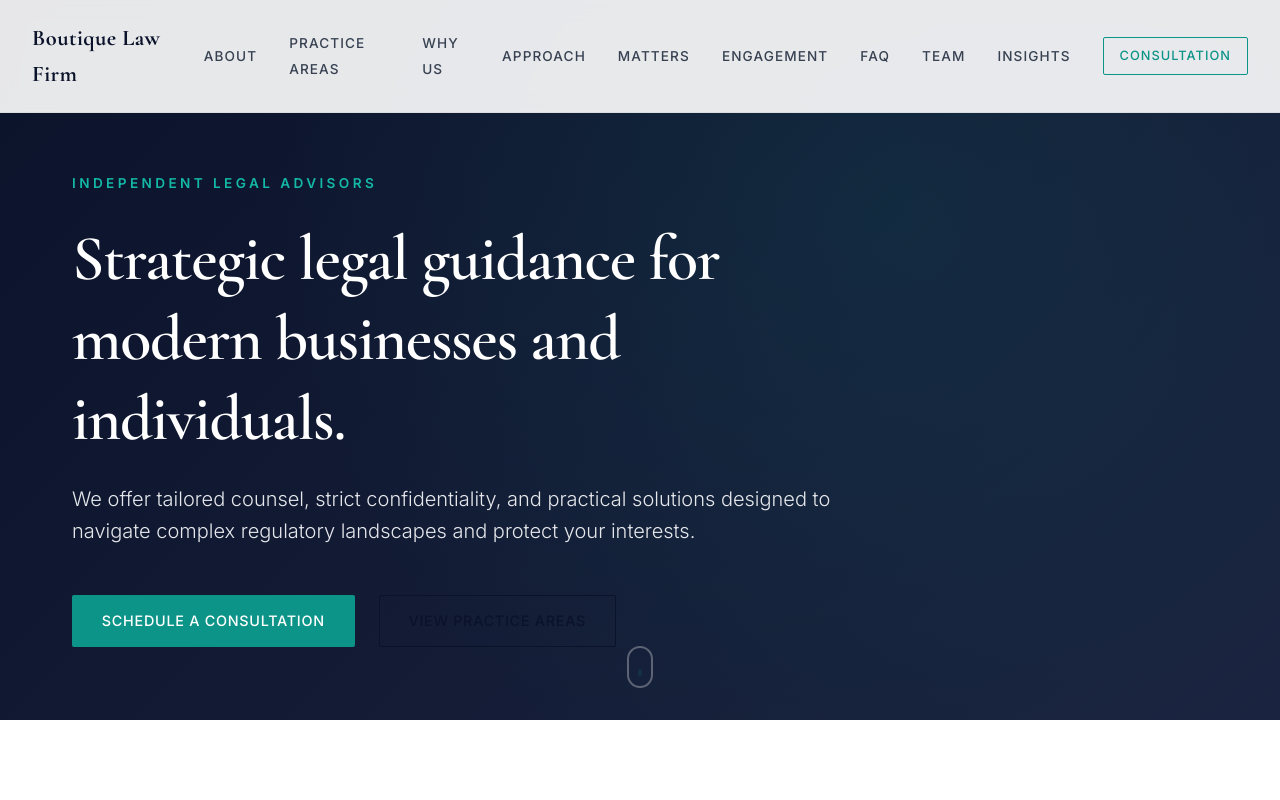
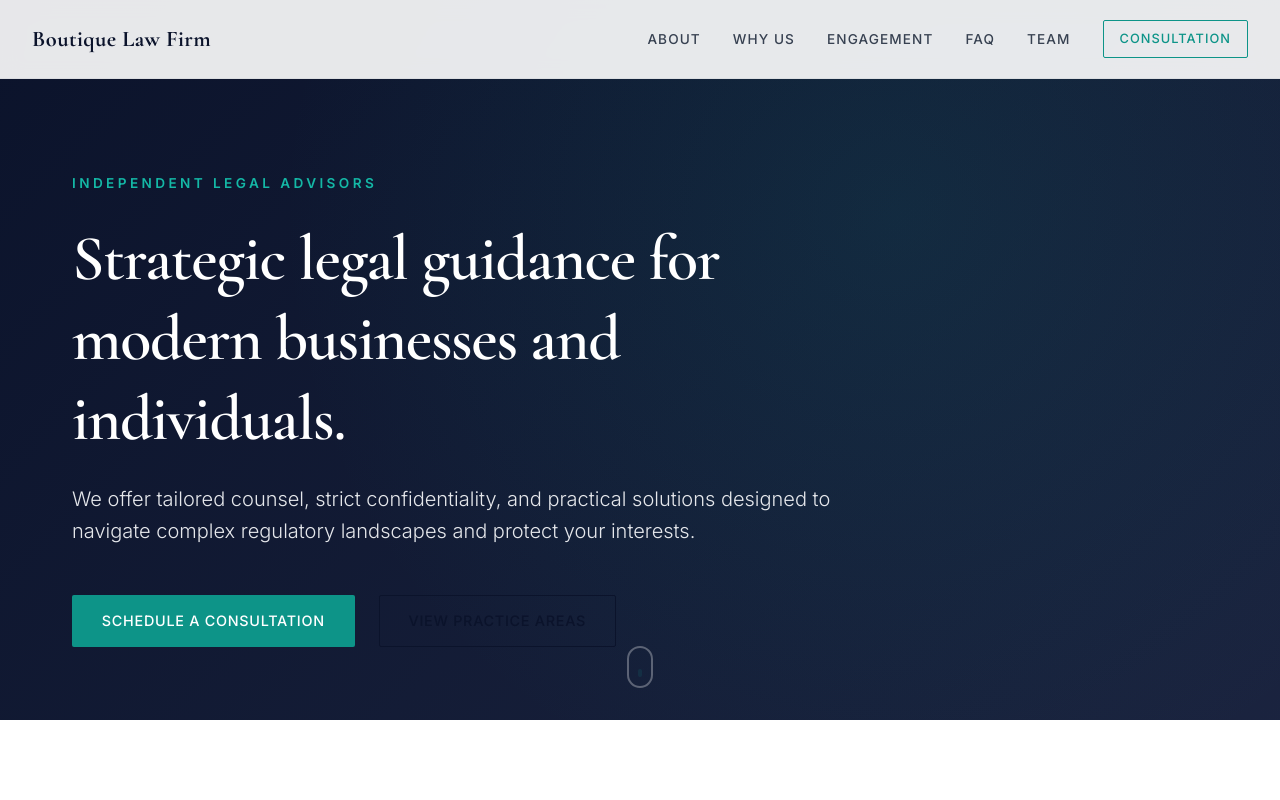
Before and after one commit to tscgtechnologies2/Boutique-Law-Firm, a plain HTML site: page index.html in a window 1280 px wide. Shown: the top 800 px of the page. Drawn offline with nearby package versions, Linux system fonts and the light colour scheme.

Commit message:
Update index.html

```diff
--- a/index.html
+++ b/index.html
@@ -24,14 +24,12 @@
             <nav class="main-nav" id="mainNav" aria-label="Primary Navigation">
                 <ul>
                     <li><a href="#about" class="nav-link">About</a></li>
-                    <li><a href="#practice-areas" class="nav-link">Practice Areas</a></li>
                     <li><a href="#why-choose-us" class="nav-link">Why Us</a></li>
-                    <li><a href="#approach" class="nav-link">Approach</a></li>
-                    <li><a href="#matters" class="nav-link">Matters</a></li>
+
                     <li><a href="#engagement" class="nav-link">Engagement</a></li>
                     <li><a href="#faq" class="nav-link">FAQ</a></li>
                     <li><a href="#team" class="nav-link">Team</a></li>
-                    <li><a href="#insights" class="nav-link">Insights</a></li>
+
                     <li><a href="#contact" class="nav-link btn btn-nav">Consultation</a></li>
                 </ul>
             </nav>
```
